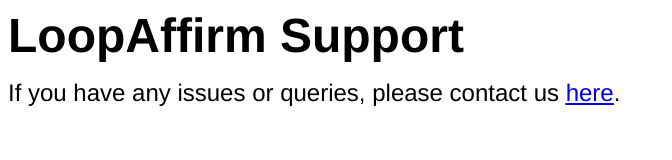
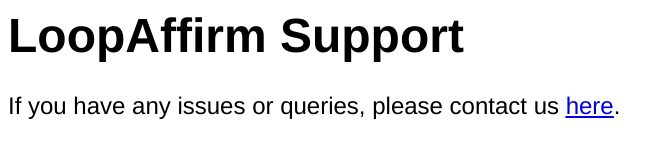
Before and after one commit to JPenny89/loopaffirm.support, a plain HTML site: page index.html in a window 1280 px wide. Shown: the whole page, without its empty margins (0-672 px from the left). Drawn offline with Linux system fonts and the light colour scheme.

Commit message:
Fixed spacing

```diff
--- a/index.html
+++ b/index.html
@@ -7,13 +7,15 @@
   <meta name="Generator" content="Cocoa HTML Writer">
   <meta name="CocoaVersion" content="2575.4">
   <style type="text/css">
-    p.p2 {margin: 0.0px 0.0px 12.0px 0.0px; font: 24.0px 'Helvetica Neue'; -webkit-text-stroke: #000000}
+    p.p2 {margin: 0.0px 0.0px 0.0px 0.0px; font: 24.0px 'Helvetica Neue'; -webkit-text-stroke: #000000; min-height: 29.0px}
+    p.p3 {margin: 0.0px 0.0px 0.0px 0.0px; font: 24.0px 'Helvetica Neue'; -webkit-text-stroke: #000000}
     span.s1 {font-kerning: none}
-    span.s2 {font: 24.0px 'Helvetica Neue'; text-decoration: underline ; font-kerning: none; color: #0000e3}
+    span.s2 {font: 24.0px 'Helvetica Neue'; text-decoration: underline ; font-kerning: none; color: #0000dc}
   </style>
 </head>
 <body>
-<h1 style="margin: 0.0px 0.0px 16.1px 0.0px; font: 48.0px 'Helvetica Neue'; -webkit-text-stroke: #000000"><span class="s1"><b>LoopAffirm Support</b><b></b></span></h1>
-<p class="p2"><span class="s1">If you have any issues or queries, please contact us <a href="mailto:loopaffirm@gmail.com"><span class="s2">here</span></a>.</span></p>
+<h1 style="margin: 0.0px 0.0px 0.0px 0.0px; font: 48.0px 'Helvetica Neue'; -webkit-text-stroke: #000000"><span class="s1"><b>LoopAffirm Support</b><b></b></span></h1>
+<p class="p2"><span class="s1"></span><br></p>
+<p class="p3"><span class="s1">If you have any issues or queries, please contact us <a href="mailto:loopaffirm@gmail.com"><span class="s2">here</span></a>.</span></p>
 </body>
 </html>
```
